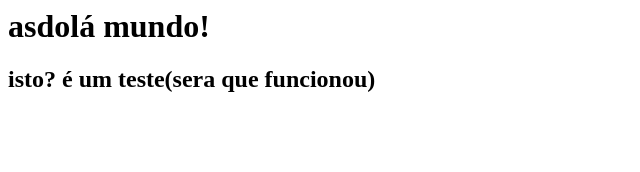
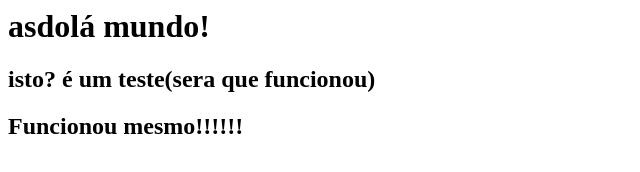
Before and after one commit to D45putspin/DPLT, a plain HTML site: page index.html in a window 1280 px wide. Shown: the whole page, without its empty margins (0-640 px from the left). Drawn offline with Linux system fonts and the light colour scheme.

Commit message:
sera  que sim!!!

```diff
--- a/index.html
+++ b/index.html
@@ -2,4 +2,5 @@
 
 	<h1> asdolá mundo!</h1>
 	<h2> isto? é um teste(sera que funcionou) </h2>
+	<h2> Funcionou mesmo!!!!!! </h2>
 </html>
```
